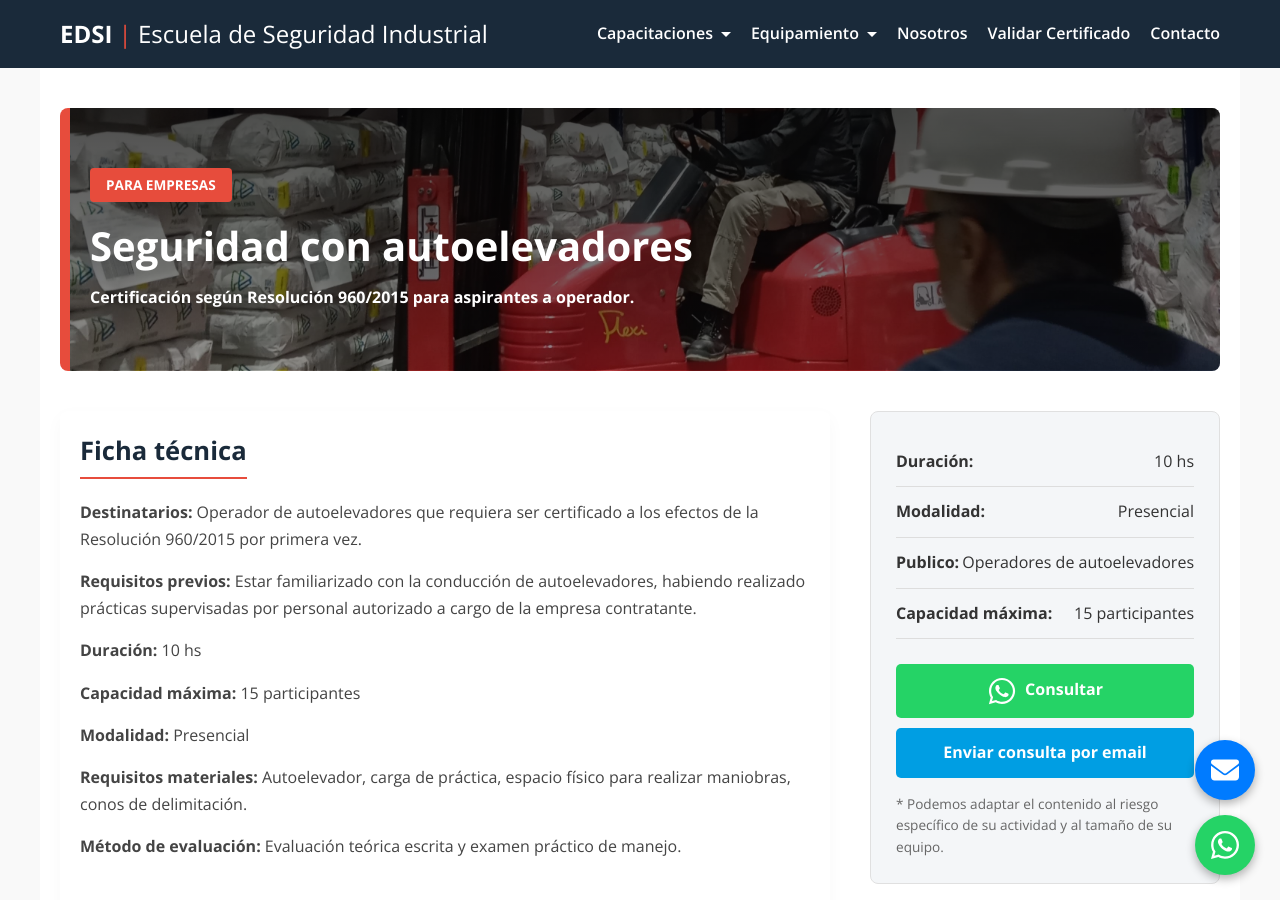
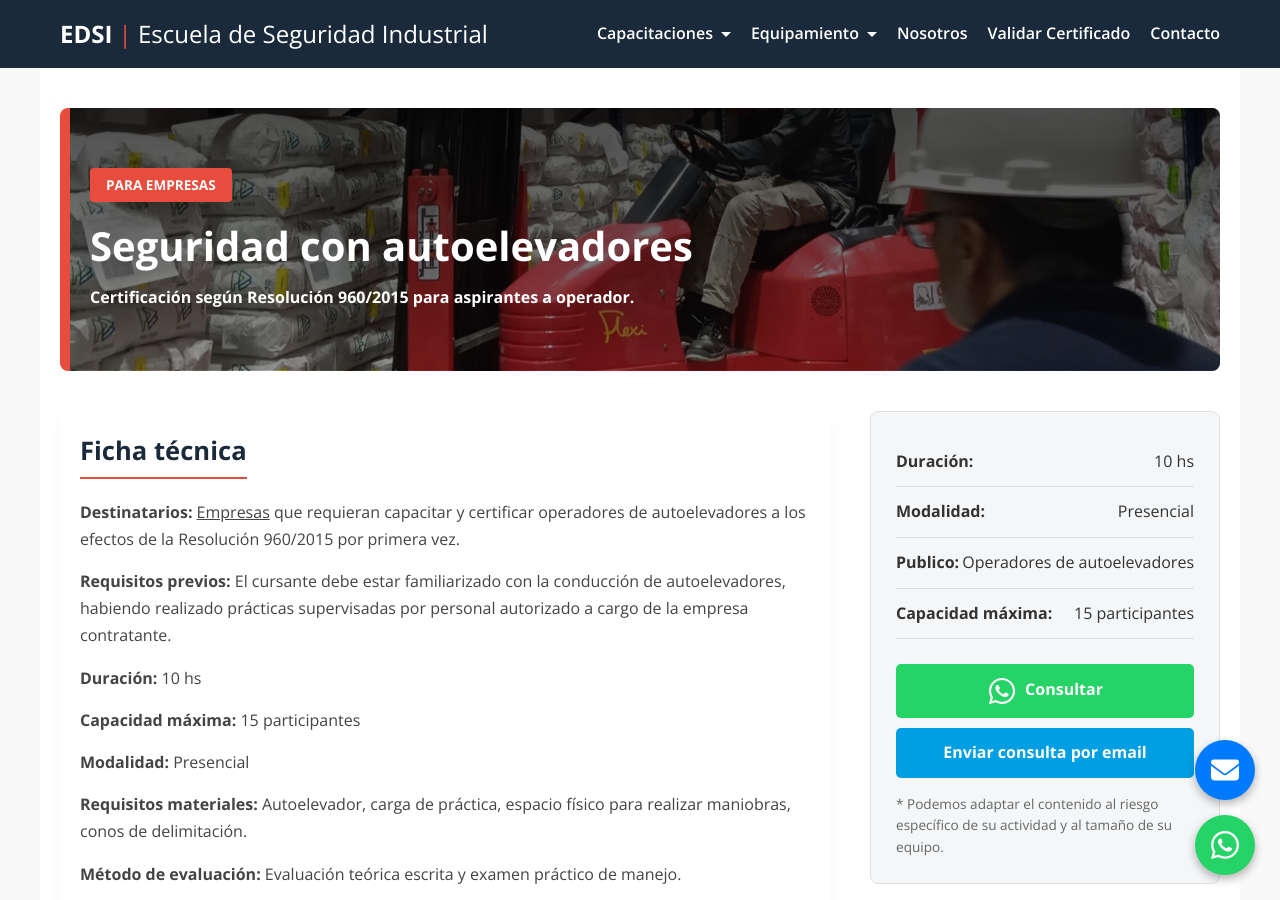
Before and after one commit to martov1/EDSI-nuevo-sitio, a Jekyll site: the page built from empresas/seguridad-con-autoelevadores.html, in a window 1280 px wide and 900 px high. Built offline with Jekyll 4.4.1, drawn with Linux system fonts in a browser that asks for light colours.

Commit message:
mejoras de texto autoelevadores

```diff
--- a/empresas/renovacion-de-certificacion-autoelevadores.html
+++ b/empresas/renovacion-de-certificacion-autoelevadores.html
@@ -22,7 +22,7 @@ redirect_from:
                 <section class="section-card">
                     <h2>Ficha técnica</h2>
                     <div class="description-box">
-                        <p><strong>Destinatarios:</strong> Operadores de autoelevadores que fueron certificados en el pasado bajo Resolución 960/2015.</p>
+                        <p><strong>Destinatarios:</strong> <u>Empresas</u> que requieran revalidar y recertificar a sus operadores de autoelevadores a los efectos de la Resolución 960/2015.</p>
                         <p><strong>Requisitos previos:</strong> Haber sido certificado en el pasado bajo Resolución 960/2015 en el uso seguro de autoelevadores.</p>
                         <p><strong>Duración:</strong> 2 hs</p>
                         <p><strong>Capacidad máxima:</strong> 15 participantes</p>
--- a/empresas/seguridad-con-autoelevadores.html
+++ b/empresas/seguridad-con-autoelevadores.html
@@ -22,8 +22,8 @@ redirect_from:
                 <section class="section-card">
                     <h2>Ficha técnica</h2>
                     <div class="description-box">
-                        <p><strong>Destinatarios:</strong> Operador de autoelevadores que requiera ser certificado a los efectos de la Resolución 960/2015 por primera vez.</p>
-                        <p><strong>Requisitos previos:</strong> Estar familiarizado con la conducción de autoelevadores, habiendo realizado prácticas supervisadas por personal autorizado a cargo de la empresa contratante.</p>
+                        <p><strong>Destinatarios:</strong> <u>Empresas</u> que requieran capacitar y certificar operadores de autoelevadores a los efectos de la Resolución 960/2015 por primera vez.</p>
+                        <p><strong>Requisitos previos:</strong> El cursante debe estar familiarizado con la conducción de autoelevadores, habiendo realizado prácticas supervisadas por personal autorizado a cargo de la empresa contratante.</p>
                         <p><strong>Duración:</strong> 10 hs</p>
                         <p><strong>Capacidad máxima:</strong> 15 participantes</p>
                         <p><strong>Modalidad:</strong> Presencial</p>
```
